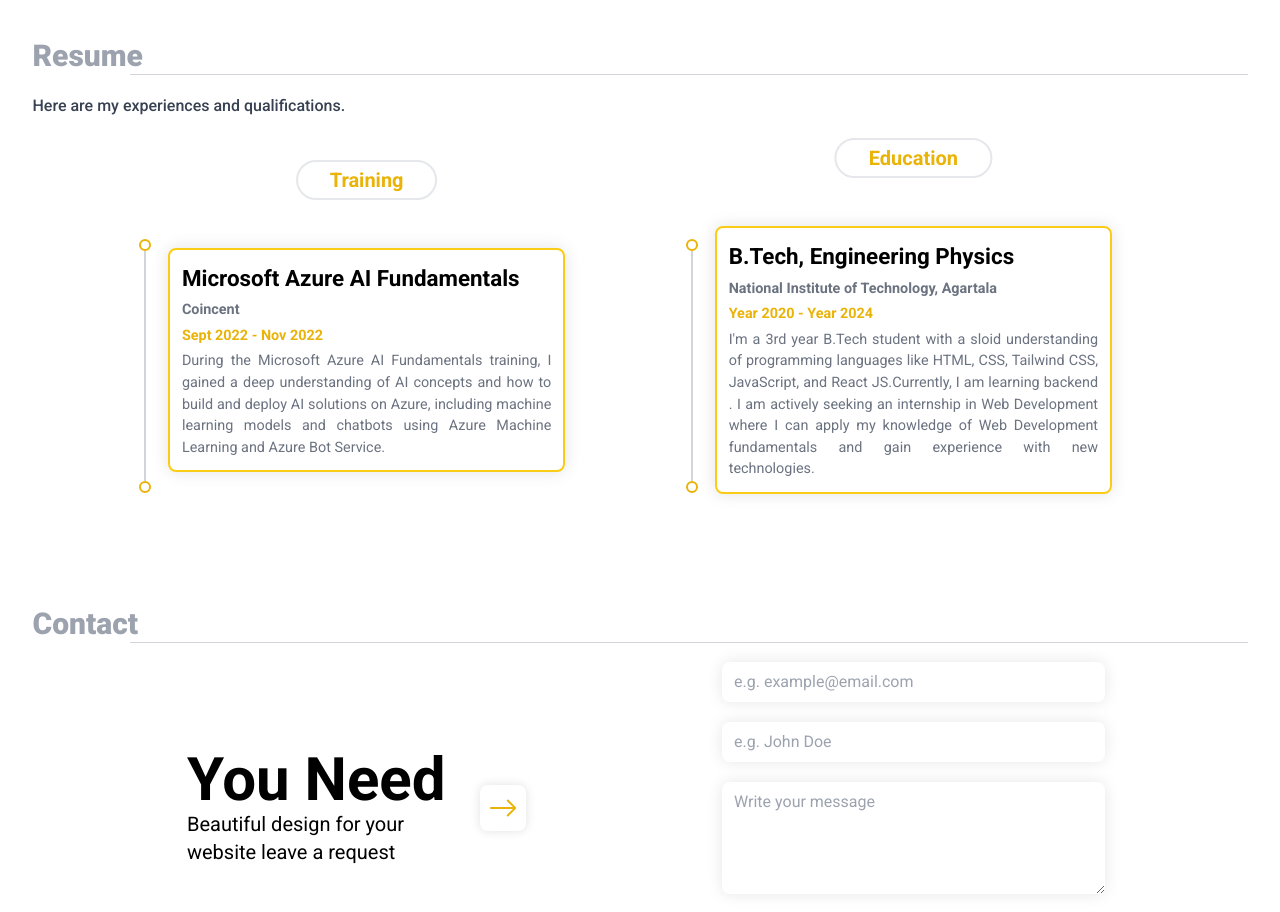
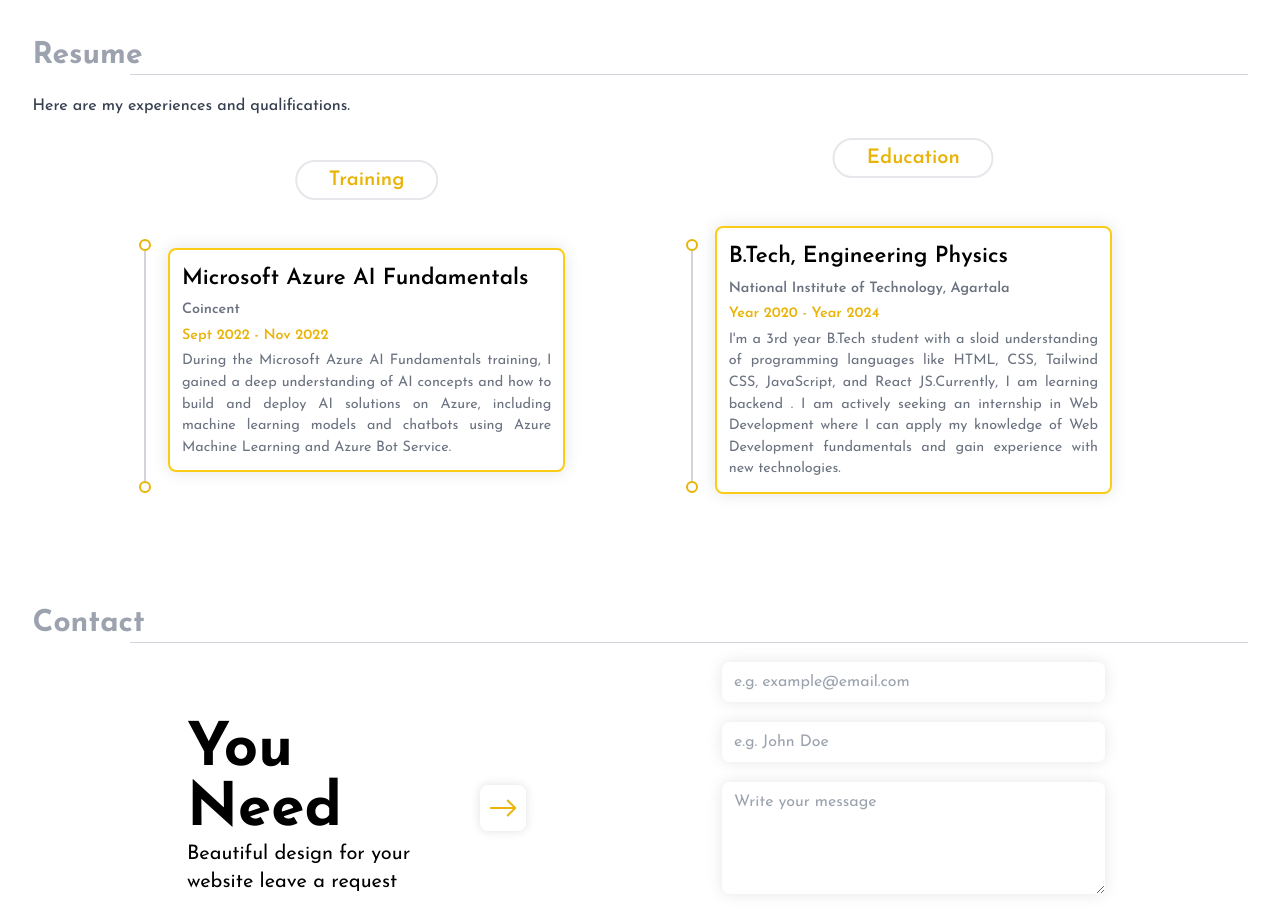
Before and after one commit to sandip-dev07/Portfolio, a React (Vite) app: page / in a window 1280 px wide. Shown: the part 2180-3092 px from the top of the page. Built offline with nearby package versions, Linux system fonts and the light colour scheme.

Commit message:
Update code

```diff
--- a/src/components/hero/Hero.jsx
+++ b/src/components/hero/Hero.jsx
@@ -18,7 +18,7 @@
           <div className="info w-fit flex flex-col items-start justify-center gap-3 sm:gap-2">
             <h2
               data-aos="fade-up"
-              className=" text-5xl font-extrabold sm:text-[2rem]"
+              className=" text-5xl font-bold sm:text-[2rem]"
             >
               Hello, I am Sandip Sarkar
             </h2>
--- a/src/index.css
+++ b/src/index.css
@@ -1,11 +1,17 @@
 @import url("https://fonts.googleapis.com/css2?family=Roboto:wght@300;400;500;700;900&display=swap");
+
+@import url('https://fonts.googleapis.com/css2?family=Josefin+Sans:wght@200;300;400;500;600;700&display=swap');
 
 @tailwind base;
 @tailwind components;
 @tailwind utilities;
 
 * {
+  padding: 0;
+  margin: 0;
+  box-sizing: border-box;
   font-family: "Roboto", sans-serif;
+  font-family: 'Josefin Sans', sans-serif;
   transition: all 0.2s ease;
   -webkit-transition: all 0.2s ease;
   -moz-transition: all 0.2s ease;
```
